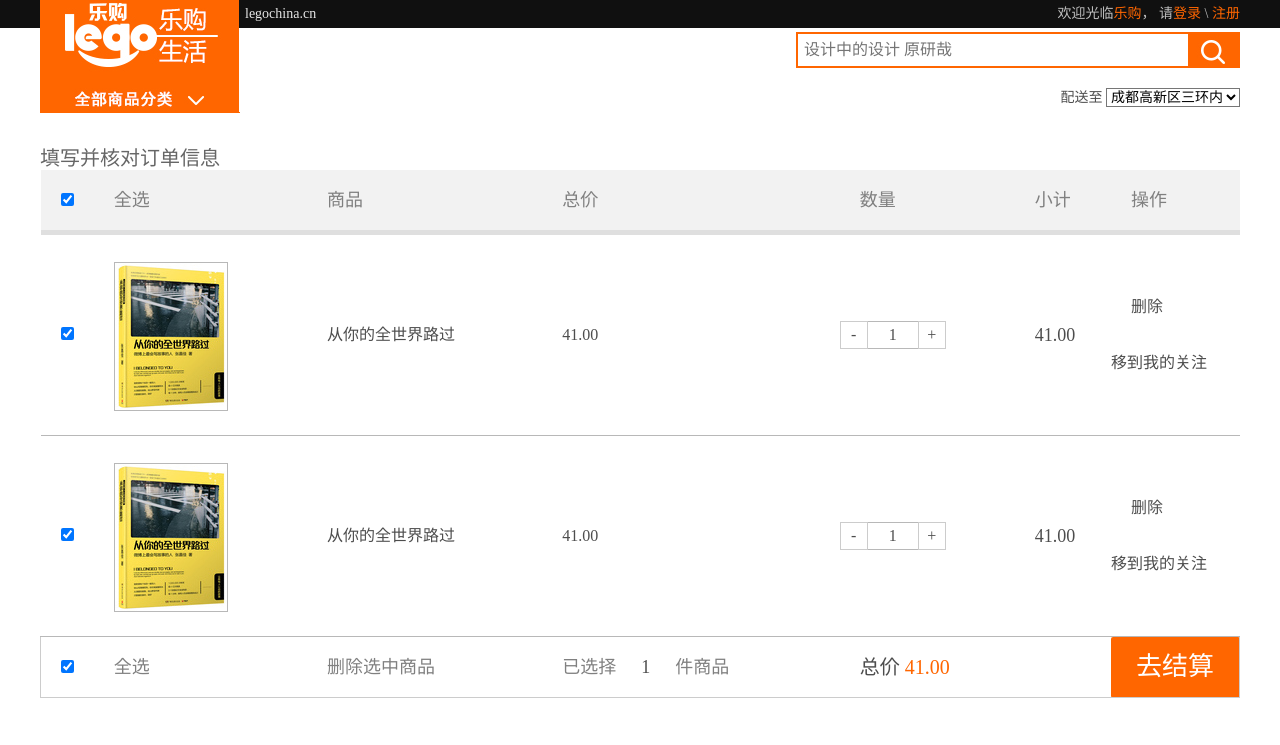
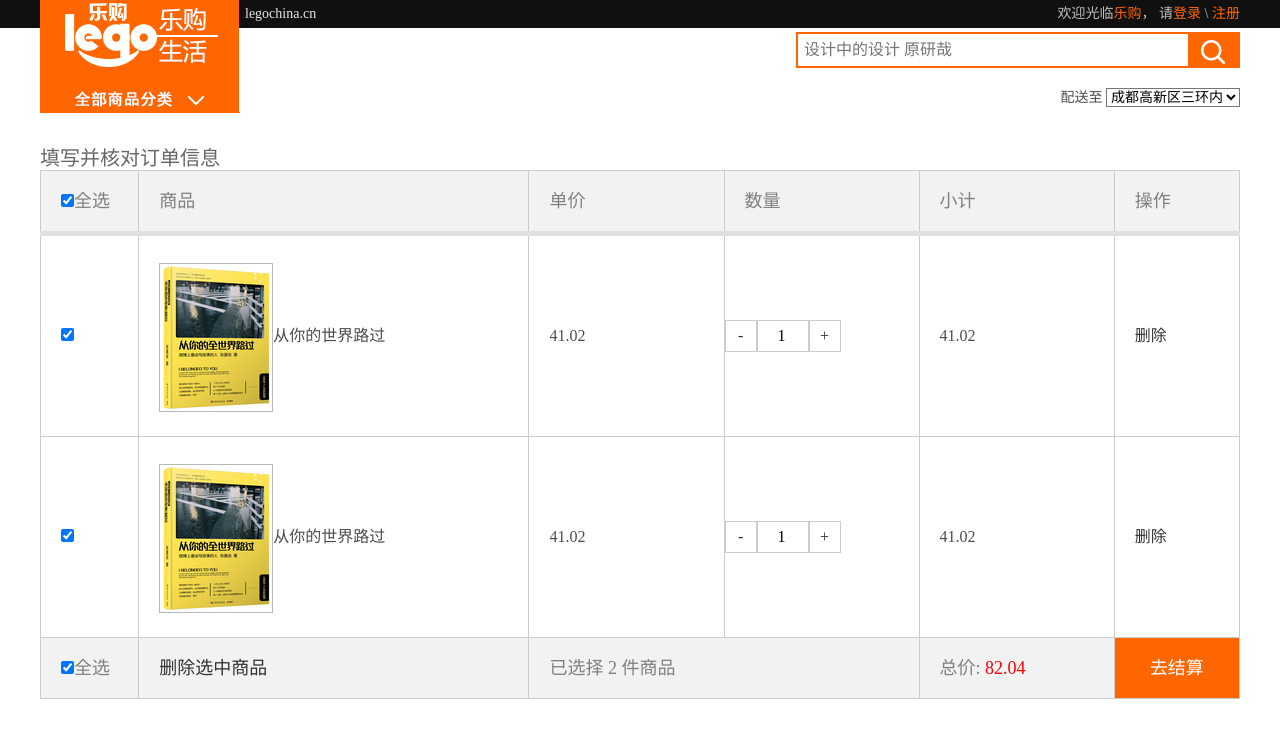
Before and after one commit to lishuangxue/legou, a plain HTML site: page trunk/shopcar.html in a window 1280 px wide. Both pictures are taken after a click on the checkbox 67 px from the left and 199 px from the top of the page. Shown: the top 745 px of the page. Drawn offline with Linux system fonts and the light colour scheme.

Commit message:
提交了乐购

```diff
--- a/trunk/css/conductdetails.css
+++ b/trunk/css/conductdetails.css
@@ -247,3 +247,38 @@
 .appraisecur{
     display: block;
 }
+
+/* 购物车加减 */
+#payment table tbody ul li.num{
+    border:none;
+ }
+ .num input{
+     text-align: center;
+     width: 50px;
+     height: 26px;
+     line-height: 26px;
+     outline: none;
+     border: none;
+     border-top: 1px solid #b8b8b8;
+     border-bottom: 1px solid #b8b8b8;
+     color: #4d4d4d;
+ }
+ .addcar-l{
+     position: relative;
+ }
+ #library .she .num input{
+     position: absolute;
+     top: 0px;
+     left: 0px;
+     width: 49px!important;
+     height: 42px;
+ }
+ .addbtn{
+     position: absolute;
+     top: 0px;
+     left: 93px;
+ }
+ #payment tfoot .num input{
+     border-top: transparent;
+     border-bottom: transparent;
+ }
--- a/trunk/css/global.css
+++ b/trunk/css/global.css
@@ -479,38 +479,3 @@ body{
     width: 24px;
     height: 17px;
 }
-
-/* 购物车加减 */
-#payment table tbody ul li.num{
-   border:none;
-}
-.num input{
-    text-align: center;
-    width: 50px;
-    height: 26px;
-    line-height: 26px;
-    outline: none;
-    border: none;
-    border-top: 1px solid #b8b8b8;
-    border-bottom: 1px solid #b8b8b8;
-    color: #4d4d4d;
-}
-.addcar-l{
-    position: relative;
-}
-#library .she .num input{
-    position: absolute;
-    top: 0px;
-    left: 0px;
-    width: 49px!important;
-    height: 42px;
-}
-.addbtn{
-    position: absolute;
-    top: 0px;
-    left: 93px;
-}
-#payment tfoot .num input{
-    border-top: transparent;
-    border-bottom: transparent;
-}
--- a/trunk/css/shopcar.css
+++ b/trunk/css/shopcar.css
@@ -1,4 +1,44 @@
 /* 结算 */
+/* 表格 */
+#shopcartarea table{
+    width: 100%;
+    border-collapse: collapse;
+}
+#shopcartarea table,td{
+    border: 1px solid #ccc;
+}
+
+#shopcartarea table thead tr,
+#shopcartarea table tfoot tr{
+    line-height: 60px;
+    background-color: #f2f2f2;
+}
+
+#shopcartarea table tbody img{
+    vertical-align: middle;
+}
+
+#shopcartarea table tbody .reducebtn,
+#shopcartarea table tbody .addbtn
+{
+    display: block;
+    width: 30px;
+    height: 30px;
+    line-height: 30px;
+    border: 1px solid #ccc;
+    text-align: center;
+    cursor: pointer;
+    user-select: none;
+    text-indent: 0px
+}
+
+#shopcartarea table tbody .count{
+width: 50px;
+height: 30px;
+border: 1px solid #ccc;
+text-indent: 20px;
+
+}
 /* 表格 */
 #payment table{
     width: 1200px;
@@ -23,7 +63,6 @@
 }
 #payment table thead{
     padding-bottom: 100px;
-    /* margin-bottom: 100px; */
 }
 #payment table tbody ul li.num{
     width: 50px;
@@ -51,6 +90,7 @@
     line-height: 60px;
     text-indent: 0px;
 }
+
 /* 猜你喜欢 */
 #payment .itembook h2{
     width: 124px;
@@ -73,6 +113,6 @@
     line-height: 20px;
 }
 /* 删除 */
-#payment tbody .delete{
+#payment tbody .delbtn,.delallbtn{
     cursor: pointer;
 }
--- a/trunk/js/shopcar.js
+++ b/trunk/js/shopcar.js
@@ -4,50 +4,104 @@ $('#payment .itembook li').hover(function(){
     $(this).css('backgroundColor','#fff')
 })
 
-
-    /* 全选 */
-    let flag=false;
-    $('#payment input:first,#payment tfoot input:first').click(function(){
-        if(!flag){
-            $('input:not(input:first)').prop('checked',true)
-        }else{
-            $('input:not(input:first)').prop('checked',false)
-        }
-        flag=!flag;
+/* 1.全选 */
+$('.selall').click(function(){
+    $('.singlechk,.selall').prop('checked',$(this).prop('checked'))
+        // 总价
+        totalPrice()
 })
 
-    /* 删除的点击事件 */
-    $('#payment .delete').click(function(){
-        $(this).closest('tr').remove()
+/* 2.点取取消一个全选就取消 */
+/* 当选中复选框的个数等于复选框的个数时就全选 */
+$('.singlechk').click(function(){
+    let singlechkNum=$('.singlechk:checked').length
+    let singlechkAll=$('.singlechk').length
+    if(singlechkNum===singlechkAll){
+        $('.selall').prop('checked',true)
+    }else{
+        $('.selall').prop('checked',false)
+    }
+    //调用
+    // 总价
+    totalPrice()
 })
 
-    /* 数量加减 */
-    $('.add').click(function(){
-        let index=$('.num').eq(1).val()
-        index++;
-        $('.num').eq(1).val(index)
+/* 3.点击加 */
+$('.addbtn').click(function(){
+   let num=$(this).siblings('.count').val()
+   num++;
+   $(this).siblings('.count').val(num)
+   //调用
+   singleTotalPrice(this,num)
+    // 总价
+    totalPrice()
 })
-    $('.reduce').click(function(){
-        let index=$('.num').eq(1).val()
-        index--;
-        if(index<=1){
-            $('.num').eq(1).val(1)
-        }else{
-            $('.num').eq(1).val(index)
+/* 4.点击减 */
+$('.reducebtn').click(function(){
+    let num=$(this).siblings('.count').val()
+    if(num>1){
+        num--;
     }
+    $(this).siblings('.count').val(num)
+
+     //调用
+
+    //小计
+    singleTotalPrice(this,num)
+
+    // 总价
+    totalPrice()
+ })
+/* 5.删除单个按钮的点击事件 */
+$('.delbtn').click(function(){
+    $(this).parents('tr').remove()
+        //重新计算总价
+        totalPrice()
+})
+/* 6.删除全选的点击事件 */
+$('.delallbtn').click(function(){
+    $('.singlechk:checked').each(function(index,dom){
+        $(this).parent().parent().remove();
+        //重新计算总价
+        totalPrice()
+    })
+})
+/* 7.改变数量的事件 */
+$('.count').keyup(function(){
+    let num=$(this).val()
+    if(isNaN(num)){
+        $(this).val(1);
+        num=1
+    }
+    if(num==200){
+        $(this).val(200)
+        num=200;
+    }
+    //重新计算小计
+    singleTotalPrice(this,num)
+    //重新计算总价
+    totalPrice()
 })
 
-    $('.add2').click(function(){
-        let index=$('.num').eq(3).val()
-        index++;
-        $('.num').eq(3).val(index)
+ /* 封装函数 */
+/* 小计*/
+ function singleTotalPrice(obj,num){
+    /* 小计=数量*单价 */
+    let singlePrice=$(obj).parent().siblings('.singlePrice').html()
+    let singleTotalPrice=singlePrice*num
+    $(obj).parent().siblings('.singleTotalPrice').html(singleTotalPrice.toFixed(2))
+
+ }
+ /* 总价 */
+ function totalPrice(){
+     let sum=0;
+     let countall=0;
+    $('.singlechk:checked').each(function(index,dom){
+        let singleTotalPrice=$(dom).parent().siblings('.singleTotalPrice').html()
+        let countval=$(dom).parent().siblings().find('.count').val()
+        countall+=parseFloat(countval)
+        sum+=parseFloat(singleTotalPrice)
     })
-    $('.reduce2').click(function(){
-        let index=$('.num').eq(3).val()
-        index--;
-        if(index<=1){
-            $('.num').eq(3).val(1)
-        }else{
-            $('.num').eq(3).val(index)
+    $('.totalPrice').html(sum.toFixed(2))
+    $('.totalNum').html(countall)
  }
-    })
--- a/trunk/shopcar.html
+++ b/trunk/shopcar.html
@@ -65,69 +65,108 @@
     <!-- 2.结算 -->
     <div id="payment" class="wrapper">
         <p class="c666 fs20">填写并核对订单信息</p>
+
+        <!-- 表格 -->
+        <section id="shopcartarea" class="wrapper">
+
             <table>
-            <thead>
-                <tr class="fs18 c808 tindent20 ">
-                    <td>
-                        <input type="checkbox">
+                <!-- 标题行 -->
+                 <thead  class="fs18 c808 tindent20 ">
+                     <tr>
+                         <td width="100">
+                             <input type="checkbox" class="selall">全选
                          </td>
-                    <td>全选</td>
-                    <td>商品</td>
-                    <td>总价</td>
-                    <td>数量</td>
-                    <td>小计</td>
-                    <td>操作</td>
+                         <td width="400">
+                             商品
+                         </td>
+                         <td width='200'>
+                             单价
+                         </td>
+                         <td width="200">
+                             数量
+                         </td>
+                         <td width="200">
+                             小计
+                         </td>
+                         <td width="100">
+                             操作
+                         </td>
                      </tr>
                  </thead>
 
+                 <!-- 表格主体 -->
                  <tbody class="c4d4 fs16 tindent20">
                      <tr>
-                    <td> <input type="checkbox">  </td>
-                    <td><img src="./images/index08_05.jpg" alt=""></td>
-                    <td>从你的全世界路过</td>
-                    <td>41.00</td>
                          <td>
-                        <ul class="clearfix txtal">
-                            <li class="reduce">-</li>
-                            <li class="num"> <input type="text" value="1" class="num"> </li>
-                            <li class="add">+</li>
-                        </ul>
+                             <input type="checkbox"  class="singlechk">
                          </td>
-                    <td class="fs18 ">41.00</td>
-                    <td>  <div class="delete">删除</div>  <br>移到我的关注</td>
+                         <td>
+                            <img src="./images/index08_05.jpg" alt="">从你的世界路过
+                         </td>
+                         <td class="singlePrice">
+                             41.02
+                         </td>
+                         <td class="clearfix">
+                             <a class="reducebtn fl" >-</a>
+                             <input type="text" value="1" class="count fl">
+                             <a class="addbtn fl">+</a>
+                         </td>
+                         <td class="singleTotalPrice">
+                            41.02
+                         </td>
+                         <td>
+                             <a class="delbtn">删除</a>
+                         </td>
                      </tr>
+
                      <tr>
-                        <td> <input type="checkbox">  </td>
-                        <td><img src="./images/index08_05.jpg" alt=""></td>
-                        <td>从你的全世界路过</td>
-                        <td>41.00</td>
                             <td>
-                            <ul class="clearfix txtal">
-                                <li class="reduce2">-</li>
-                                <li class="num"> <input type="text" value="1" class="num">  </li>
-                                <li class="add2">+</li>
-                            </ul>
+                                <input type="checkbox"  class="singlechk">
                             </td>
-                        <td class="fs18">41.00</td>
-                        <td><div class="delete">删除</div><br>移到我的关注</td>
+                            <td>
+                               <img src="./images/index08_05.jpg" alt="">从你的世界路过
+                            </td>
+                            <td class="singlePrice">
+                                41.02
+                            </td>
+                            <td class="clearfix">
+                                <a class="reducebtn fl" >-</a>
+                                <input type="text" value="1" class="count fl">
+                                <a class="addbtn fl">+</a>
+                            </td>
+                            <td class="singleTotalPrice">
+                               41.02
+                            </td>
+                            <td>
+                                <a class="delbtn">删除</a>
+                            </td>
                     </tr>
                  </tbody>
 
-            <tfoot>
-                <tr class="fs18 c808 tindent20" >
+                <!-- 表格尾部 -->
+                <tfoot  class="fs18 c808 tindent20">
+                 <tr>
                      <td>
-                        <input type="checkbox">
+                         <input type="checkbox" class="selall">全选
                      </td>
-                    <td>全选</td>
-                    <td>删除选中商品</td>
-                    <td>已选择  <span class="cff6 num"><input type="text" value="1" class="num"> </span>件商品</td>
-                    <td class="fs20 c4d4">总价 <span class="cff6"> 41.00</span></td>
-                    <td></td>
-                    <td class="fs26 cfff txtal">去结算</td>
+                     <td>
+                         <a class="delallbtn">删除选中商品</a>
+                     </td>
+                     <td colspan="2">
+                         已选择  <span class="totalNum">0 </span>  件商品
+                     </td>
+
+                     <td>
+                         总价: <span class="totalPrice cred"> 0.00</span>
+                     </td>
+                     <td class="txtal">
+                        <a href="#" class="cfff">去结算</a>
+                     </td>
                  </tr>
                </tfoot>
+            </table>
 
-        </table>
+         </section>
 
         <div class="itembook mt50">
                 <h2 class="fs24 cfff txtal">猜你喜欢</h2>
```
Lines whose indentation alone changed are shown as unchanged.
